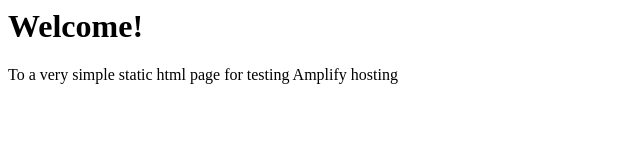
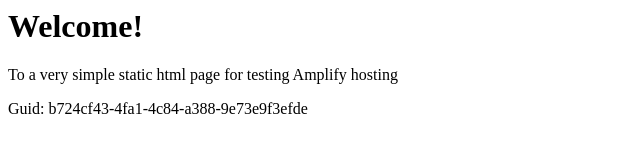
Before and after one commit to aws-aemilia-icn/Github-PR-Commit-Integration-Test-DoNotTouch-GithubWebhookPreviewCanaryTest-v1-prod-ap-northeast-2, a website: page src/index.html in a window 1280 px wide. Shown: the whole page, without its empty margins (0-640 px from the left). Drawn offline with Linux system fonts and the light colour scheme.

Commit message:
commit from integ tests

```diff
--- a/src/index.html
+++ b/src/index.html
@@ -1,3 +1,5 @@
+
+
 <html lang="en">
 
 <head>
@@ -10,6 +12,6 @@
 <body>
     <h1>Welcome!</h1>
     <p>To a very simple static html page for testing Amplify hosting</p>
-</body>
+    <p>Guid: b724cf43-4fa1-4c84-a388-9e73e9f3efde</p></body>
 
 </html>
```
